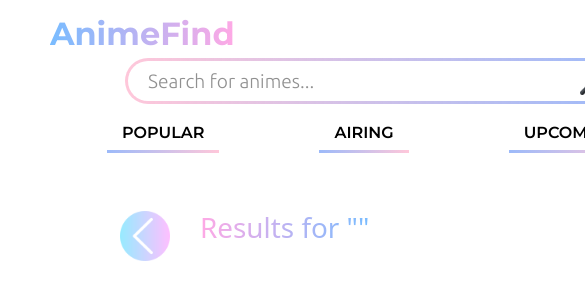
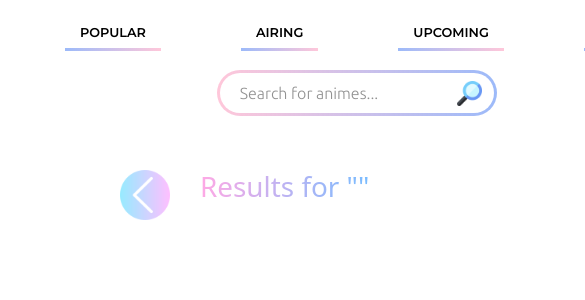
Before and after one commit to erenaygunn/anime-find, a React (Vite) app: page /searchresults in a window 390 px wide. Shown: the top 300 px of the page, 585 px wide, since content can reach past the window. Built offline with nearby package versions, Linux system fonts and the light colour scheme; grey boxes are pictures that could not be loaded.

Commit message:
navbar responsivity

```diff
--- a/src/components/Navbar/navbar.css
+++ b/src/components/Navbar/navbar.css
@@ -6,6 +6,7 @@
     padding: 10px 25px;
     font-family: 'Montserrat', sans-serif;
     font-weight: 600;
+    flex-wrap: nowrap;
 }
 
 .navbar a {
@@ -77,8 +78,6 @@
     padding: 0 50px;
 }
 
-
-
 .nav-links li a{
     transition: 0.1s;
     padding: 8px 15px;
@@ -93,7 +92,7 @@
     color: #696969;
 }
 
-.nav-links li .active, .nav-links li .active:hover {
+.nav-links li .active{
     color: black;
     padding: 10px 20px;
     background: rgba(226, 233, 253, 0.61);
@@ -103,3 +102,79 @@
     -moz-box-shadow: 10px 10px 29px 0px rgba(255, 225, 238, 0.678);
     box-shadow: 10px 10px 29px 0px rgba(255, 225, 238, 0.678);
 }
+
+@media screen and (max-width: 1670px) {
+    .navbar .search input {
+        width: 300px;
+    }
+
+    .navbar .search button {
+        top: -2px;
+        right: 50px;
+    }
+}
+
+@media screen and (max-width: 1470px) {
+    .nav-links {
+        padding: 0 0 0 16px;
+    }
+
+    .nav-links li {
+        padding: 0 20px;
+    }
+}
+
+@media screen and (max-width: 1300px) {
+    .navbar .search {
+        width: 280px;
+        margin-right: 100px;
+    }
+
+    .navbar .search input {
+        width: 280px;
+        font-size: 1rem;
+    }
+
+    .nav-links li a{
+        font-size: 0.8rem;
+    }
+
+    .nav-links li a.active{
+        padding: 6px 12px;
+    }
+}
+
+@media screen and (max-width: 1175px) {
+    .navbar a.logo {
+        display: none;
+    }
+
+    .navbar {
+        justify-content: center;
+    }
+
+    .navbar .search {
+        margin-left: 10px;
+        margin-right: 50px;
+        left: 10px;
+    }
+}
+
+@media screen and (max-width: 900px) {
+    .navbar {
+        flex-wrap: wrap;
+        flex-direction: column-reverse;
+    }
+
+    .nav-links li {
+        margin: 10px 20px;
+    }
+
+    .navbar ul.nav-links {
+        padding: 0;
+    }
+}
+
+@media screen and (max-width: 730px) {
+
+}
```
